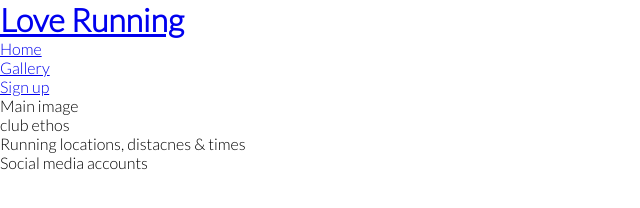
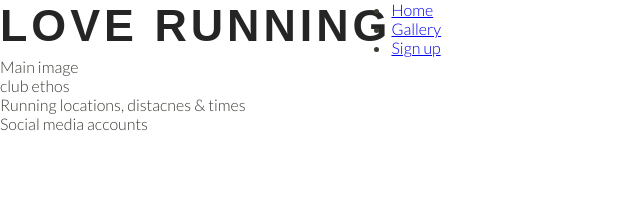
Before and after one commit to Colm1711/love-running, a plain HTML site: page index.html in a window 1280 px wide. Shown: the whole page, without its empty margins (0-640 px from the left). Drawn offline with Linux system fonts and the light colour scheme.

Commit message:
added heading styling and added id for logo in CSS and html

```diff
--- a/assets/css/style.css
+++ b/assets/css/style.css
@@ -9,4 +9,19 @@
 body{
     font-family: lato;
     font-weight: 300;
+    color: #3a3a33;
 }
+
+/*headings and logos*/
+
+h1, h2 {
+    font-family: Oswald, sans-serif;
+    text-transform: uppercase;
+    letter-spacing: 4px;
+    color:#252525;
+}
+
+#logo{
+    float: left;
+    font-size: 280%;
+}
--- a/index.html
+++ b/index.html
@@ -12,7 +12,7 @@
 <body>
     <header>
         <a href="index.html">
-            <h1>Love Running</h1>
+            <h1 id="logo">Love Running</h1>
         </a>
         <nav>
             <ul>
```
